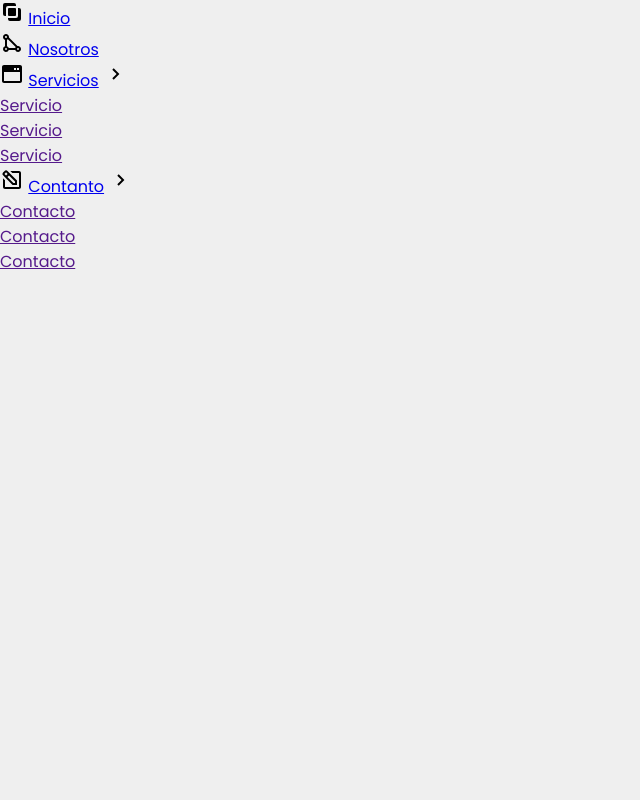
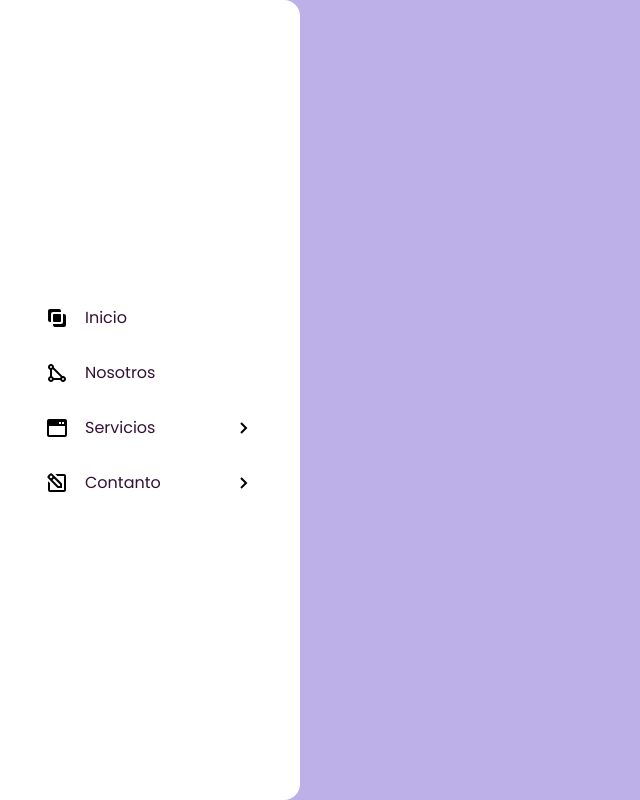
Before and after one commit to Luckord1989/Pruebas_estilos, a PHP site: page / in a window 1280 px wide. Shown: the whole page, without its empty margins (0-640 px from the left). Run offline with PHP 8.4, Linux system fonts and the light colour scheme.

Commit message:
Barra sin js

```diff
--- a/estilo.css
+++ b/estilo.css
@@ -1,6 +1,5 @@
 
 @import url('https://fonts.googleapis.com/css2?family=Poppins:ital,wght@0,100;0,200;0,300;0,400;0,500;0,600;0,700;0,800;0,900;1,100;1,200;1,300;1,400;1,500;1,600;1,700;1,800;1,900&display=swap');
-
 
 *{
     margin: 0px;
@@ -9,7 +8,7 @@
 }
 
 body{
-    background-color: #efefef;
+    background-color: #bdb0e9;
     font-family: "Poppins", sans-serif;
 }
 
@@ -17,10 +16,60 @@ body{
     width: 300px;
 }
 
-.li {
+.nav__link{
+    color: #341234;
+    display: block;
+    padding: 15px 0px;
+    text-decoration: none;
+}
+
+.nav__link--inside{
+    border-radius: 6px;
+    padding-left: 20px;
+}
+
+.nav__link--inside:hover{
+    background-color: #d2cbe8;
+}
+
+.list {
     width: 100%;
     height: 100vh;
     display: flex;
+    justify-content: center;
+    flex-direction: column;
+    border-radius: 0px 16px 16px 0px;
+    background-color: #ffffff;
+}
+
+.list__item{
+    list-style: none;
+    width: 100%;
+    text-align: center;
+    overflow: hidden;
+}
+
+.list__item--click{
+    cursor: pointer;
+}
+
+.list__button{
+    display: flex;
     align-items: center;
-    flex-direction: column;
+    gap: 1em;
+    width: 70%;
+    margin: 0px auto;
 }
+
+.list__arrow{
+    margin-left: auto;
+}
+
+.list__show{
+    width: 80%;
+    margin-left: auto;
+    border-left: 2px solid #341234;
+    list-style: none;
+    transition: heigth .4s;
+    height: 0px;
+}
--- a/index.php
+++ b/index.php
@@ -4,11 +4,10 @@
     <meta charset="UTF-8">
     <meta name="viewport" content="width=device-width, initial-scale=1.0">
     <link rel="stylesheet" href="estilo.css">
-    <title>Document</title>
+    <title>Prueba</title>
 </head>
 
 <body>
-
     <div class="nav">
         <ul class="list">
             <div class="list__item">
@@ -17,21 +16,19 @@
                     <a href="#" class="nav__link">Inicio</a>
                 </li>
             </div>
-
             <div class="list__item">
                 <li class="list__button">
                     <img src="icons/complemento.svg" alt="" class="list__icon">
                     <a href="#" class="nav__link">Nosotros</a>
                 </li>
             </div>
-
-            <div class="list__item">
-                <li class="list__button">
+            <div class="list__item list__item--click">
+                <li class="list__button list__button--click">
                     <img src="icons/servicio.svg" alt="" class="list__icon">
                     <a href="#" class="nav__link">Servicios</a>
-                    <img src="icons/arrow.svg" alt="" class="arrow">
+                    <img src="icons/arrow.svg" alt="" class="list__arrow">
                 </li>
-                <ul class="list_show">
+                <ul class="list__show">
                     <li class="list__inside">
                         <a href="" class="nav__link nav__link--inside">Servicio</a>
                     </li>
@@ -43,17 +40,13 @@
                     </li>
                 </ul>
             </div>
-
-            <div class="list__item">
-                <li class="list__button">
+            <div class="list__item list__item--click">
+                <li class="list__button list__button--click">
                     <img src="icons/contacto.svg" alt="" class="list__icon">
                     <a href="#" class="nav__link">Contanto</a>
-                    <img src="icons/arrow.svg" alt="" class="arrow">
+                    <img src="icons/arrow.svg" alt="" class="list__arrow">
                 </li>
-                <ul class="list_show">
-                    <li class="list__inside">
-                        <a href="" class="nav__link nav__link--inside">Contacto</a>
-                    </li>
+                <ul class="list__show">
                     <li class="list__inside">
                         <a href="" class="nav__link nav__link--inside">Contacto</a>
                     </li>
@@ -62,11 +55,8 @@
                     </li>
                 </ul>
             </div>
-
-
         </ul>
     </div>
-
 </body>
 
 </html>
```
Also changed, not shown: reboot.css (deleted, +0 -9 lines).
